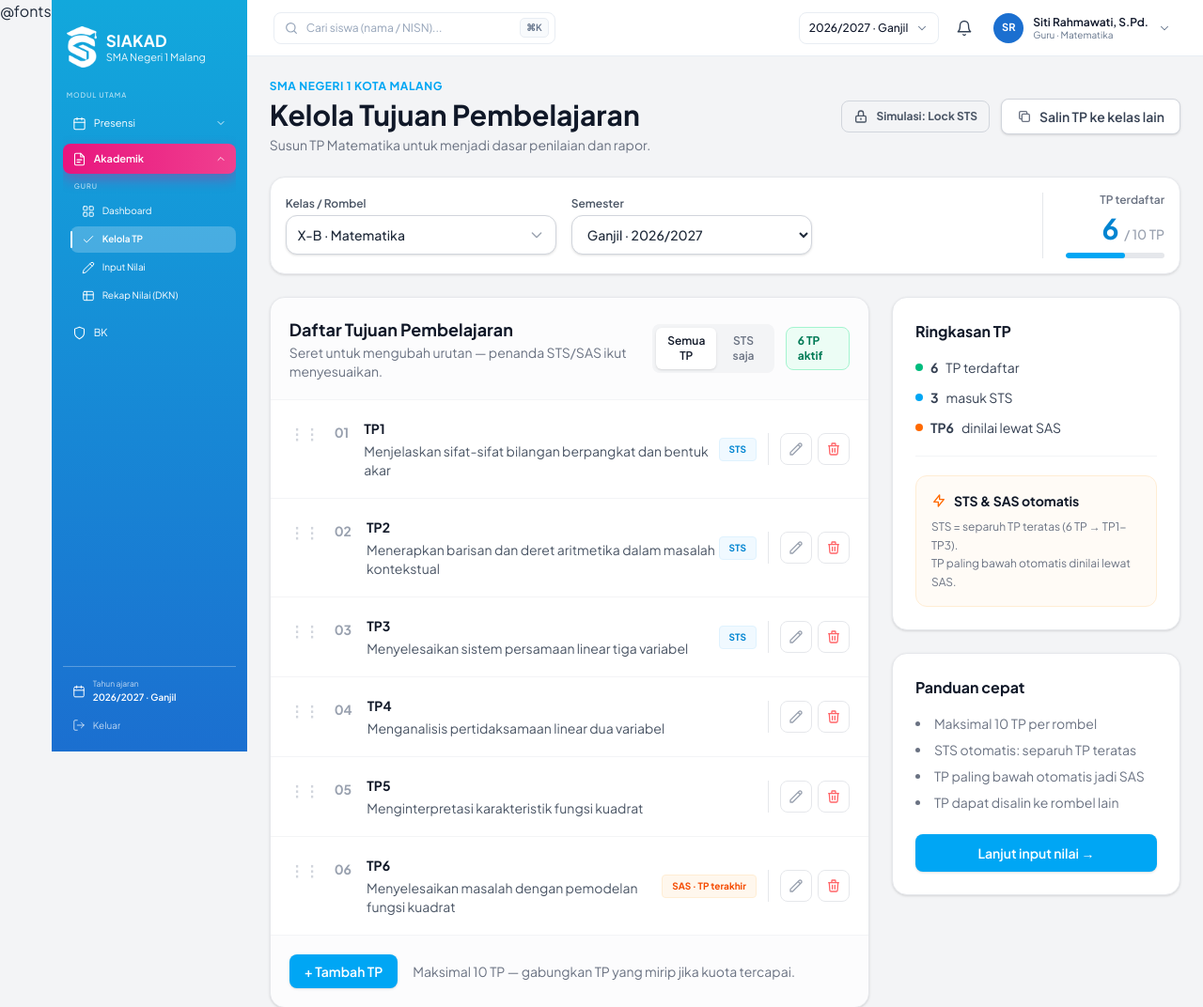
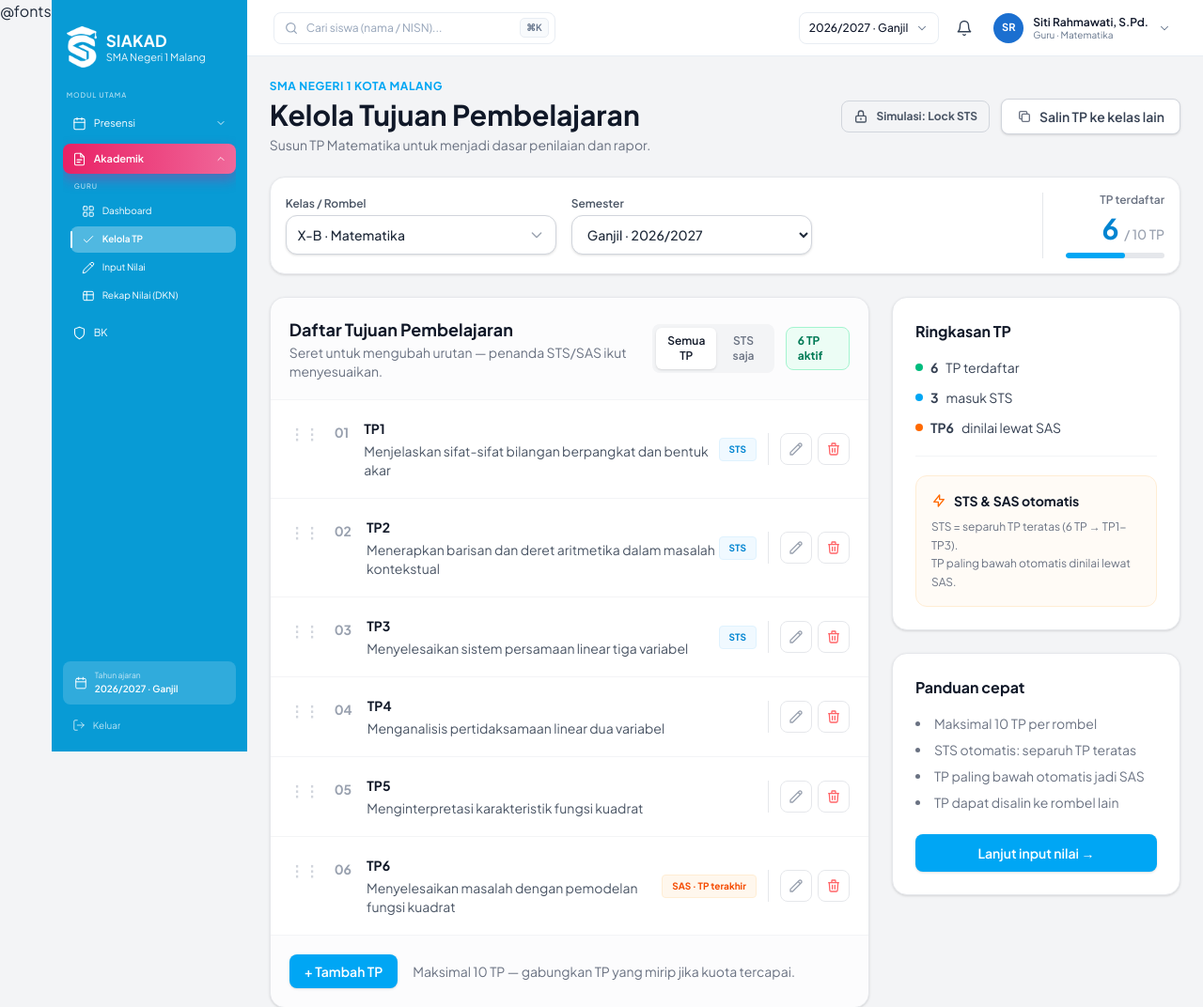
Before and after one commit to theresiaherrich/Nava, a Laravel app: page /guru/tp in a window 1280 px wide. Shown: the top 1072 px of the page at 94% size. Run offline with Laravel 12, Linux system fonts and the light colour scheme; the visitor is signed in with stand-in values (Sample User, id 1); style sheets or scripts are compiled from the project's sources; parts of the project's set-up code (start-up, migrations or seed data) failed here and were passed over.

Commit message:
Sidebar: warna sesuai desain (biru polos, aktif, kartu tahun ajaran)
Warna diambil dari piksel PNG desain sidebar: latar #089BD5 tanpa gradasi,
grup aktif pink #E92165 -> #F0689A, submenu aktif putih 29%, dan kotak
tahun ajaran menjadi kartu putih 16% (garis pemisah dihapus).

Co-Authored-By: Claude Opus 5.5 <noreply@anthropic.com>

```diff
--- a/resources/css/sidebar.css
+++ b/resources/css/sidebar.css
@@ -3,11 +3,13 @@
    Warna dan ukuran utama ada di variabel di bawah ini.
    ========================================================== */
 .sb {
-    --sb-bg-top: #12a8dc;
-    --sb-bg-bottom: #1b6fd0;
-    --sb-pink-1: #e8147e;
-    --sb-pink-2: #f0408f;
-    --sb-active-sub: rgba(255, 255, 255, .22);
+    /* Warna diambil dari desain (8.01 / 34 / 6.01 / 8.04): biru polos, tanpa gradasi. */
+    --sb-bg-top: #089bd5;
+    --sb-bg-bottom: #089bd5;
+    --sb-pink-1: #e92165;
+    --sb-pink-2: #f0689a;
+    --sb-active-sub: rgba(255, 255, 255, .29);
+    --sb-card: rgba(255, 255, 255, .16);
     --sb-text: #fff;
     --sb-text-soft: rgba(255, 255, 255, .72);
     --sb-line: rgba(255, 255, 255, .28);
@@ -157,10 +159,16 @@
 .sb-footer {
     flex: none;
     margin-top: 10px;
-    padding-top: 12px;
-    border-top: 1px solid var(--sb-line);
 }
-.sb-year { display: flex; align-items: center; gap: 8px; padding: 0 10px 8px; }
+.sb-year {
+    display: flex;
+    align-items: center;
+    gap: 8px;
+    margin-bottom: 8px;
+    padding: 9px 12px;
+    border-radius: var(--sb-radius);
+    background: var(--sb-card);
+}
 .sb-year__label { font-size: 8.5px; color: var(--sb-text-soft); }
 .sb-year__value { margin-top: 1px; font-size: 10px; font-weight: 600; white-space: nowrap; }
 .sb-footer form { margin: 0; }
```
